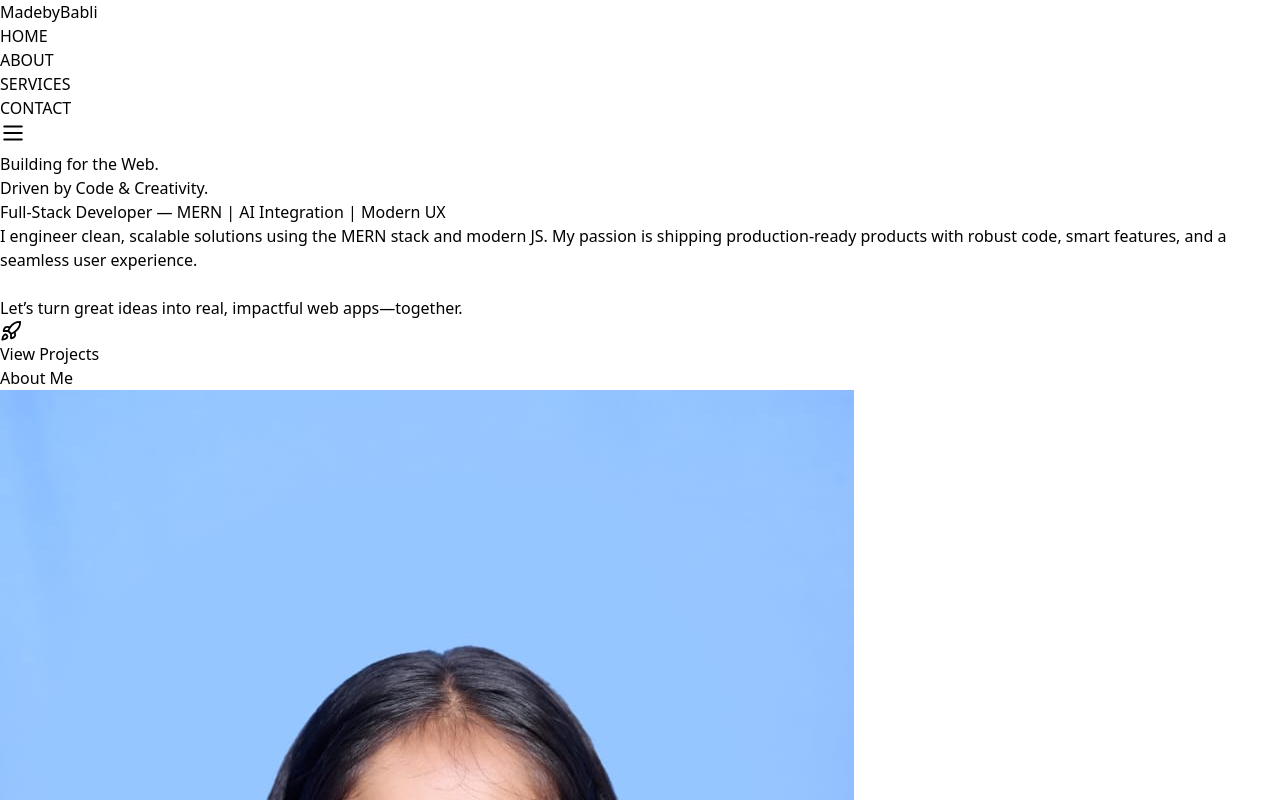
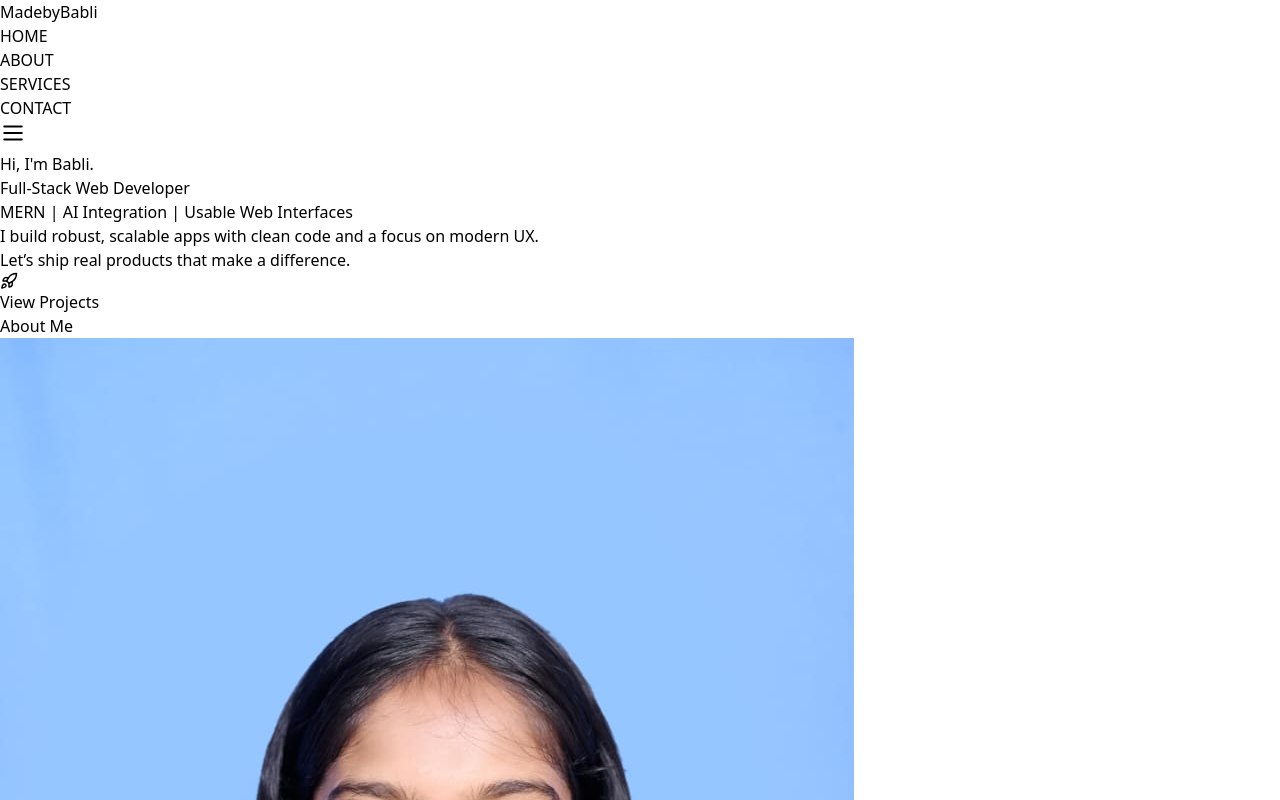
Before and after one commit to Madebydev-Babli/Portfolio, a React (Vite) app: page / in a window 1280 px wide. Shown: the top 800 px of the page. Built offline with nearby package versions, Linux system fonts and the light colour scheme.

Commit message:
Update Home.jsx

```diff
--- a/src/assets/components/Home.jsx
+++ b/src/assets/components/Home.jsx
@@ -10,59 +10,57 @@ const Home = () => {
       className="relative w-full min-h-screen flex flex-col justify-center items-center text-center px-4 sm:px-8 md:px-16 bg-gradient-to-br from-black via-gray-900 to-gray-950 text-white overflow-hidden"
     >
       {/* Background Accent */}
-      <div className="absolute w-[370px] md:w-[590px] h-[370px] md:h-[590px] bg-cyan-400/25 blur-[120px] rounded-full top-[-120px] left-[-120px] animate-pulse z-0" />
+      <div className="absolute w-[320px] md:w-[480px] h-[320px] md:h-[480px] bg-cyan-400/25 blur-[100px] rounded-full top-[-100px] left-[-100px] animate-pulse z-0" />
 
-      <div className="z-10 w-full max-w-2xl mx-auto px-4 md:px-0 flex flex-col items-center">
+      <div className="z-10 w-full max-w-lg mx-auto px-4 md:px-0 flex flex-col items-center">
         {/* Name & Subtitle */}
         <motion.h1
-          initial={{ opacity: 0, y: -35 }}
+          initial={{ opacity: 0, y: -20 }}
           animate={{ opacity: 1, y: 0 }}
           transition={{ duration: 0.6 }}
-          className="text-3xl sm:text-5xl md:text-6xl font-extrabold mb-3 bg-gradient-to-r from-cyan-400 to-green-300 bg-clip-text text-transparent leading-tight"
+          className="text-xl sm:text-3xl md:text-4xl font-bold mb-2 bg-gradient-to-r from-cyan-400 to-green-300 bg-clip-text text-transparent leading-snug"
         >
-          Building for the Web.<br className="hidden sm:inline" /> Driven by Code & Creativity.
+          Hi, I'm Babli.<br /> Full-Stack Web Developer
         </motion.h1>
         <motion.span
           initial={{ opacity: 0 }}
           animate={{ opacity: 1 }}
-          transition={{ delay: 0.7, duration: 0.8 }}
-          className="inline-block text-lg md:text-2xl font-semibold text-cyan-300 mb-7 tracking-wide"
+          transition={{ delay: 0.5, duration: 0.6 }}
+          className="inline-block text-sm md:text-base font-medium text-cyan-300 mb-5 tracking-wide"
         >
-          Full-Stack Developer &mdash; MERN | AI Integration | Modern UX
+          MERN | AI Integration | Usable Web Interfaces
         </motion.span>
 
         {/* Brief Professional About */}
         <motion.p
           initial={{ opacity: 0 }}
           animate={{ opacity: 1 }}
-          transition={{ delay: 1, duration: 1 }}
-          className="text-base sm:text-lg md:text-xl text-gray-300 mb-10 leading-relaxed max-w-xl"
+          transition={{ delay: 0.8, duration: 0.7 }}
+          className="text-xs sm:text-sm md:text-base text-gray-300 mb-8 leading-normal max-w-md"
         >
-          I engineer clean, scalable solutions using the MERN stack and modern JS.
-          My passion is shipping production-ready products with robust code, smart features, and a seamless user experience.
-          <br /><br />
-          Let’s turn great ideas into real, impactful web apps—together.
+          I build robust, scalable apps with clean code and a focus on modern UX.<br />
+          Let’s ship real products that make a difference.
         </motion.p>
 
         {/* CTA Button */}
         <NavLink to="/project" className="inline-block">
           <motion.button
-            whileHover={{ scale: 1.08, boxShadow: "0 0 30px #22d3ee88" }}
-            whileTap={{ scale: 0.97 }}
+            whileHover={{ scale: 1.05, boxShadow: "0 0 15px #22d3ee88" }}
+            whileTap={{ scale: 0.96 }}
             transition={{ type: "spring", stiffness: 340 }}
-            className="flex items-center gap-2 bg-cyan-500 hover:bg-cyan-600 transition px-7 py-3 rounded-full font-bold text-lg shadow-lg outline-none focus:ring-2 focus:ring-green-400"
+            className="flex items-center gap-2 bg-cyan-500 hover:bg-cyan-600 transition px-5 py-2.5 rounded-full font-semibold text-base shadow-lg outline-none focus:ring-2 focus:ring-green-400"
             aria-label="View Projects"
           >
-            <Rocket size={22} /> View Projects
+            <Rocket size={18} /> View Projects
           </motion.button>
         </NavLink>
       </div>
 
       {/* Floating Glow Accent */}
       <motion.div
-        animate={{ y: [0, -14, 0] }}
+        animate={{ y: [0, -10, 0] }}
         transition={{ repeat: Infinity, duration: 3 }}
-        className="absolute bottom-10 right-10 w-24 h-24 sm:w-32 sm:h-32 md:w-40 md:h-40 bg-green-300/14 rounded-full blur-2xl z-0"
+        className="absolute bottom-10 right-10 w-16 h-16 sm:w-24 sm:h-24 md:w-32 md:h-32 bg-green-300/14 rounded-full blur-2xl z-0"
       />
     </section>
   );
```
